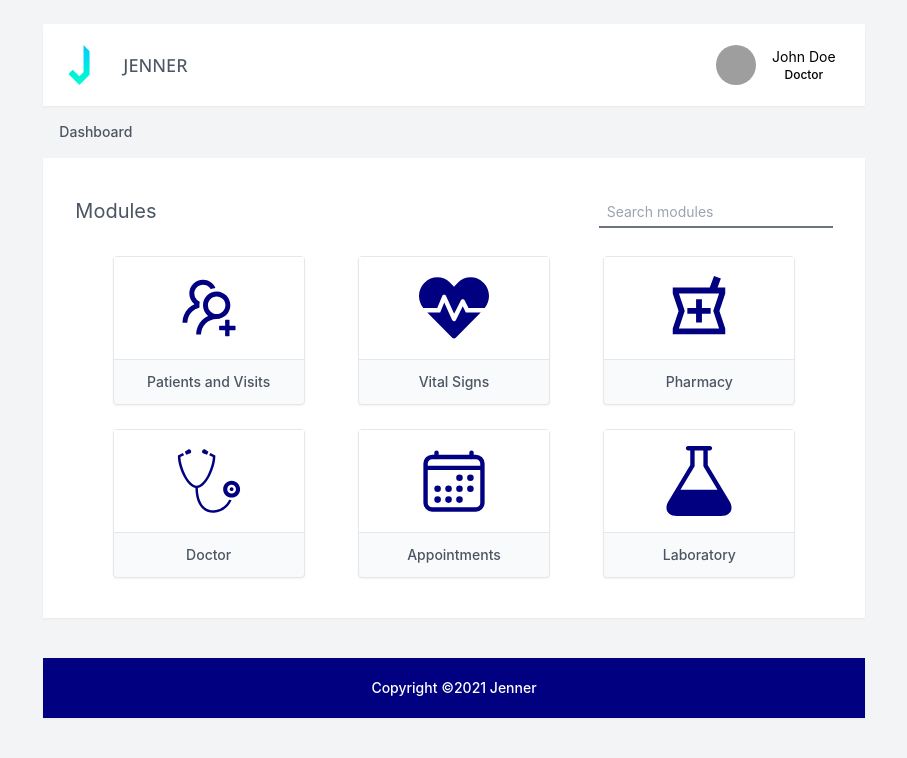
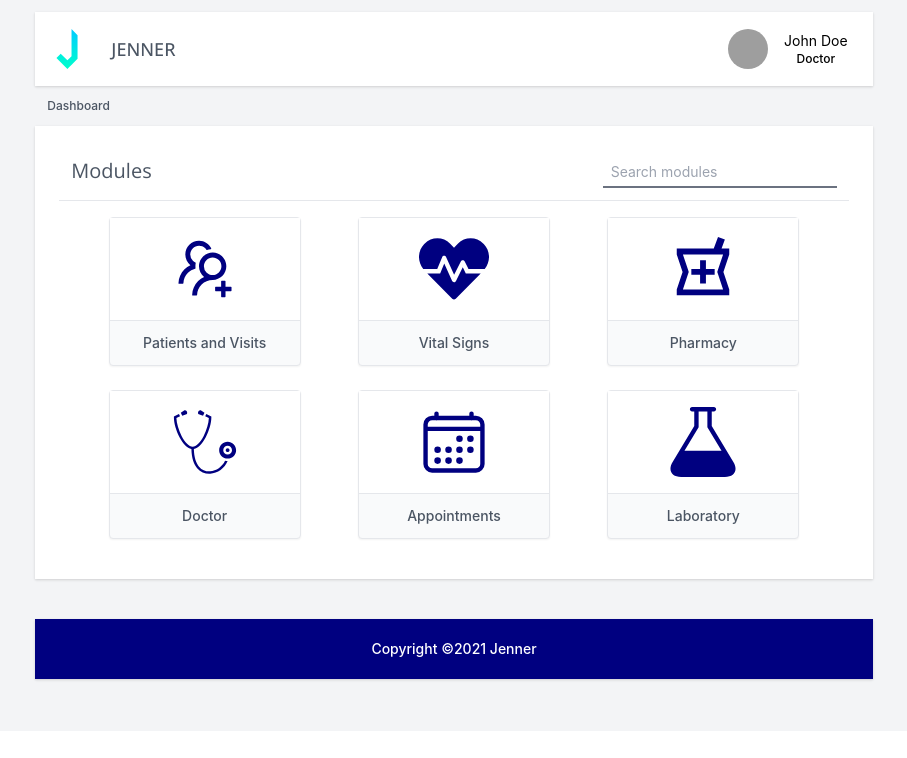
Before and after one commit to Jahaslito/adc-frontend, a React (Create React App) app: page /dashboard in a window 1280 px wide. Shown: the top 758 px of the page, without its empty margins (186-1093 px from the left). Built offline with nearby package versions, Linux system fonts and the light colour scheme; grey boxes are pictures that could not be loaded.

Commit message:
Building doctor module

```diff
--- a/src/components/BreadCrumbs.jsx
+++ b/src/components/BreadCrumbs.jsx
@@ -3,7 +3,7 @@ import { Link } from "react-router-dom";
 
 const BreadCrumbs = () => {
     return (
-        <div className="w-8/12 p-4 text-sm font-medium text-gray-600">
+        <div className="w-8/12 p-3 text-xs font-medium text-gray-600">
             <Link to="dashboard">Dashboard</Link>
         </div>
     );
--- a/src/components/Footer.jsx
+++ b/src/components/Footer.jsx
@@ -2,7 +2,7 @@ import React from "react";
 
 const Footer = () => {
     return (
-        <div className="w-8/12 my-10 shadow-sm flex flex-row items-center p-5 bg-primary text-white text-sm font-medium justify-center">
+        <div className="w-8/12 my-10 shadow flex flex-row items-center p-5 bg-primary text-white text-sm font-medium justify-center">
             Copyright ©2021 Jenner
         </div>
     );
--- a/src/components/Navbar.jsx
+++ b/src/components/Navbar.jsx
@@ -4,7 +4,7 @@ import UserBar from "./UserBar";
 
 const Navbar = () => {
     return (
-        <div className="w-8/12 p-3 bg-white shadow-sm flex flex-row items-center">
+        <div className="w-8/12 p-2 bg-white shadow flex flex-row items-center">
             <div className="flex flex-row items-center gap-2">
                 <img src={logo} width={50} alt="Jenner" />
                 <span className="font-heading text-lg text-gray-600 font-medium ml-3">
--- a/src/screens/Dashboard.jsx
+++ b/src/screens/Dashboard.jsx
@@ -8,49 +8,54 @@ import { GiStethoscope } from "react-icons/gi";
 import { IoCalendarOutline } from "react-icons/io5";
 import { ImLab } from "react-icons/im";
 import { colors } from "../assets/colors/colors";
+import { Link } from "react-router-dom";
 import Input from "../components/Input";
 
 const Dashboard = () => {
     const [modules, setModules] = useState([
         {
             label: "Patients and Visits",
+            path: "/doctor",
             icon: <AiOutlineUsergroupAdd size={70} color={colors.primary} />,
         },
         {
             label: "Vital Signs",
+            path: "doctor",
             icon: <FaHeartbeat size={70} color={colors.primary} />,
         },
         {
             label: "Pharmacy",
+            path: "doctor",
             icon: <MdOutlineLocalPharmacy size={70} color={colors.primary} />,
         },
         {
             label: "Doctor",
+            path: "doctor",
             icon: <GiStethoscope size={70} color={colors.primary} />,
         },
         {
             label: "Appointments",
+            path: "doctor",
             icon: <IoCalendarOutline size={70} color={colors.primary} />,
         },
         {
             label: "Laboratory",
+            path: "doctor",
             icon: <ImLab size={70} color={colors.primary} />,
         },
     ]);
     return (
         <div className="w-full text-gray-600 flex flex-col">
-            <div className="flex flex-row justify-between items-center p-2">
-                <span className="text-xl">Modules</span>
+            <div className="flex flex-row justify-between items-center px-3 pb-2 border-b">
+                <span className="text-xl font-heading">Modules</span>
                 <Input placeholder="Search modules" styles_="text-sm" noLabel />
             </div>
             {/* List of modules */}
             <div className="p-4 flex flex-row gap-6 flex-wrap justify-evenly content-center">
                 {modules.map((module, index) => (
-                    <CardButton
-                        label={module.label}
-                        key={index}
-                        icon={module.icon}
-                    />
+                    <Link to={module.path} key={index}>
+                        <CardButton label={module.label} icon={module.icon} />
+                    </Link>
                 ))}
             </div>
         </div>
--- /dev/null
+++ b/src/screens/Doctor.jsx
@@ -0,0 +1,7 @@
+import React from "react";
+
+const Doctor = () => {
+    return <div>Doctor</div>;
+};
+
+export default Doctor;
--- a/src/screens/Main.jsx
+++ b/src/screens/Main.jsx
@@ -4,16 +4,18 @@ import Navbar from "../components/Navbar";
 import { Routes, Route, Link } from "react-router-dom";
 import Dashboard from "./Dashboard";
 import BreadCrumbs from "../components/BreadCrumbs";
+import Doctor from "./Doctor";
 
 const Main = () => {
     return (
-        <div className="w-full flex flex-col items-center p-6 bg-gray-100">
+        <div className="w-full flex flex-col items-center p-3 bg-gray-100">
             <Navbar />
             <BreadCrumbs />
-            <div className="p-6 flex-grow w-8/12 shadow-sm bg-white">
+            <div className="p-6 flex-grow w-8/12 shadow bg-white">
                 <Routes>
                     {/*Define routes here*/}
-                    <Route path="dashboard" element={<Dashboard />} />
+                    <Route path="/dashboard" element={<Dashboard />} />
+                    <Route path="/doctor" element={<Doctor />} />
                 </Routes>
             </div>
             <Footer />
```
